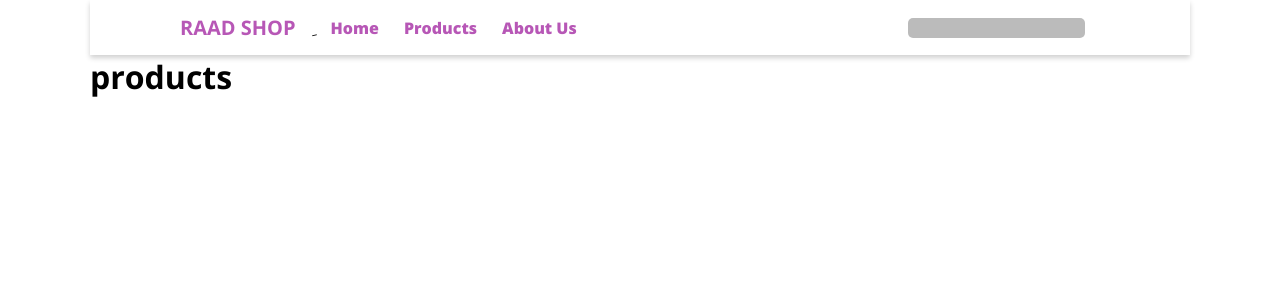
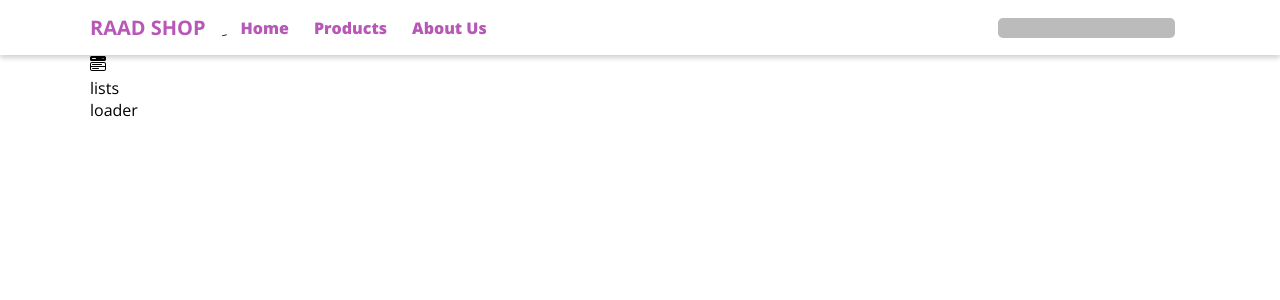
Before and after one commit to kooroosh1363/REACT_Product_list_Ecommers, a React (Create React App) app: page / in a window 1280 px wide. Shown: the top 300 px of the page. Built offline with nearby package versions, Linux system fonts and the light colour scheme; a web font is replaced by a local one.

Commit message:
add new pack

```diff
--- a/package.json
+++ b/package.json
@@ -7,7 +7,10 @@
     "@testing-library/react": "^13.4.0",
     "@testing-library/user-event": "^13.5.0",
     "react": "^18.2.0",
+    "react-bootstrap": "^2.9.0",
+    "react-bootstrap-icons": "^1.10.3",
     "react-dom": "^18.2.0",
+    "react-icons": "^4.11.0",
     "react-router-dom": "^6.16.0",
     "react-scripts": "5.0.1",
     "web-vitals": "^2.1.4"
--- a/src/component/navigate/Navigate.jsx
+++ b/src/component/navigate/Navigate.jsx
@@ -1,11 +1,19 @@
 import styled from "./Navigate.module.css";
 import React from "react";
+import { BsMenuButtonWideFill   } from "react-icons/bs";
+
 
 
 function Navigate (){
     return(
-        <div>
-            navigate
+
+        <div className="container">
+            <header>
+                <div className="menu">
+                <BsMenuButtonWideFill />
+
+                </div>
+            </header>
         </div>
     );
 }
--- a/src/pages/products/Products.jsx
+++ b/src/pages/products/Products.jsx
@@ -1,14 +1,29 @@
 import React from "react";
 import styled from "./Products.module.css";
-import { Navigate } from "react-router-dom";
+import Navigate from "../../component/navigate/Navigate";
 import Navbar from "../../component/navbar/Navbar";
-function Products(){
-    return(
-        <div className="container">
-            <Navbar title="RAAD SHOP"/>
-            <h1>products</h1>
+import Lists from "../../component/lista/Lists";
+import Loader from "../../component/loader/Loader";
+function Products() {
+    return (
+        <>
+            <Navbar title="RAAD SHOP" />
 
-        </div>
+
+            <Navigate />
+            <div className="list_pro_container">
+                <div className="container">
+                    <Lists/>
+                    <div className="row mt-4 pb-4">
+                        <div className="col-12">
+                            <Loader/>
+                        </div>
+                    </div>
+                </div>
+            </div>
+
+        </>
+
     )
 }
 
```
Also changed, not shown: 1 other file (tests, documents, lock files or other folders).
